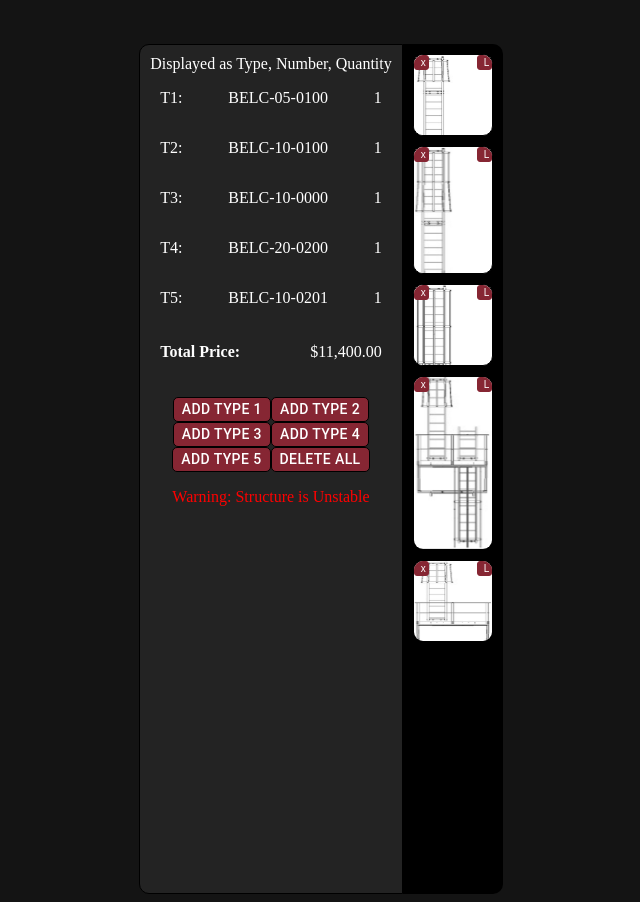
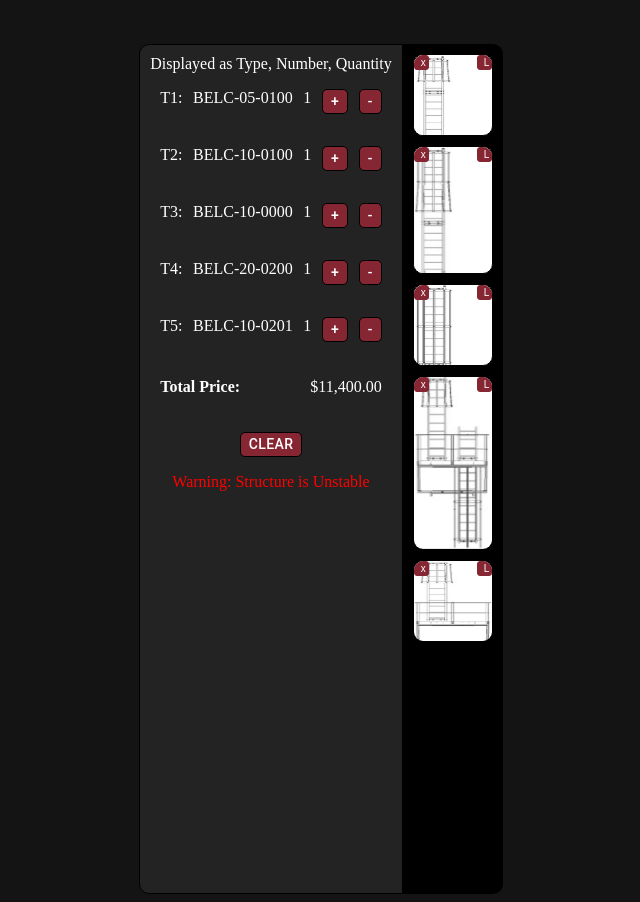
Before and after one commit to Roy1213/All-React-Projects-MC, a React (Create React App) app: page / in a window 1280 px wide. Shown: the whole page, without its empty margins (319-959 px from the left). Built offline with nearby package versions, Linux system fonts and the light colour scheme.

Commit message:
Reformatted buttons with plus/minus next to the information.

```diff
--- a/src/Data.js
+++ b/src/Data.js
@@ -5,41 +5,6 @@ export default class Data {
   static typePrices = [1300, 1800, 1300, 4100, 2900]
   static totalPrice = 0
   static globalLayout = []
-  static formatPrice = () => {
-    let USDollar = new Intl.NumberFormat('en-US', { style: 'currency', currency: 'USD' })
-    return USDollar.format(Data.totalPrice).toString()
-  }
-  static generateContent = () => {
-    let typesNum = [0, 0, 0, 0, 0]
-    Data.totalPrice = 0
-    for (let i = 0; i < Data.types.length; i++) {
-      typesNum[Math.abs(Data.types[i]) - 1]++
-      Data.totalPrice += Data.typePrices[Math.abs(Data.types[i]) - 1]
-    }
-    const rows = []
-    for (let i = 0; i < 5; i++) {
-      rows.push(
-        <div key={i} style={{
-          display: 'flex',
-          justifyContent: 'space-between',
-          paddingLeft: 10,
-          paddingRight: 10
-        }}>
-          <p>T{i + 1}: </p>  <p>{Data.typeNames[i]}</p> <p>{typesNum[i]}</p>
-        </div>)
-    }
-    rows.push(
-      <div key={6} style={{
-        display: 'flex',
-        justifyContent: 'space-between',
-        paddingLeft: 10,
-        paddingRight: 10,
-        paddingTop: 20
-      }}>
-        <b>Total Price:</b> {this.formatPrice()}
-      </div>)
-    return <div>{rows}</div>
-  }
   static updateArray() {
     Data.typesUpdated = []
     var min = Number.MIN_SAFE_INTEGER
--- a/src/ShowcaseLayout.js
+++ b/src/ShowcaseLayout.js
@@ -39,7 +39,7 @@ export default class ShowcaseLayout extends React.Component {
   }
 
   buttonStyle = {
-    minWidth: containerWidth / 2,
+    minWidth: containerWidth / 5,
     height: buttonArrayHeight / 3,
     backgroundColor: 'rgb(134, 38, 51)',
     border: '1px solid black',
@@ -57,6 +57,42 @@ export default class ShowcaseLayout extends React.Component {
     fontSize: '10px'
   }
 
+  formatPrice = () => {
+    let USDollar = new Intl.NumberFormat('en-US', { style: 'currency', currency: 'USD' })
+    return USDollar.format(Data.totalPrice).toString()
+  }
+
+  generateContent = () => {
+    let typesNum = [0, 0, 0, 0, 0]
+    Data.totalPrice = 0
+    for (let i = 0; i < Data.types.length; i++) {
+      typesNum[Math.abs(Data.types[i]) - 1]++
+      Data.totalPrice += Data.typePrices[Math.abs(Data.types[i]) - 1]
+    }
+    const rows = []
+    for (let i = 0; i < 5; i++) {
+      rows.push(
+        <div key={i} style={{
+          display: 'flex',
+          justifyContent: 'space-between',
+          paddingLeft: 10,
+          paddingRight: 10
+        }}>
+          <p>T{i + 1}: </p>  <p>{Data.typeNames[i]}</p> <p>{typesNum[i]}</p> <p><Button onClick={() => this.onNewLayout(i + 1)} style={this.buttonStyle}>+</Button></p><p><Button onClick={() => ShowcaseLayout.removeType(i + 1, this)} style={this.buttonStyle}>-</Button></p>
+        </div>)
+    }
+    rows.push(
+      <div key={6} style={{
+        display: 'flex',
+        justifyContent: 'space-between',
+        paddingLeft: 10,
+        paddingRight: 10,
+        paddingTop: 20
+      }}>
+        <b>Total Price:</b> {this.formatPrice()}
+      </div>)
+    return <div>{rows}</div>
+  }
 
   static setState() {
     super.setState()
@@ -73,10 +109,16 @@ export default class ShowcaseLayout extends React.Component {
   }
 
   static removeAtIndex(index, showcaseLayout) {
-    Data.types.splice(index, 1)
-    showcaseLayout.setState({
-      layouts: { lg: generateLayout() }
-    });
+    if (index != -1) {
+      Data.types.splice(index, 1)
+      showcaseLayout.setState({
+        layouts: { lg: generateLayout() }
+      });
+    }
+  }
+
+  static removeType(type, showcaseLayout) {
+    ShowcaseLayout.removeAtIndex(Data.types.indexOf(Math.abs(type)), showcaseLayout)
   }
 
   static flipAtIndex(index, showcaseLayout) {
@@ -151,6 +193,8 @@ export default class ShowcaseLayout extends React.Component {
     });
   }
 
+
+
   // onDragStop = () => {
   //   console.log("howdy hello world")
   //   //this.setState({ isDragging: false, height: 10 });
@@ -167,13 +211,13 @@ export default class ShowcaseLayout extends React.Component {
         display: 'flex',
         justifyContent: 'center', /*overflow: 'hidden'*/ height: containerHeight
       }}>
-        <div className="layoutJSON" style={{ overflowY: 'auto'}}>
+        <div className="layoutJSON" style={{ overflowY: 'auto' }}>
           Displayed as Type, Number, Quantity
 
-          <div className="columns">{Data.generateContent()}</div>
+          <div className="columns">{this.generateContent()}</div>
           <br />
           <br />
-          <div style={{
+          {/* <div style={{
             display: 'flex',
             justifyContent: 'center'
           }}>
@@ -186,13 +230,13 @@ export default class ShowcaseLayout extends React.Component {
           }}>
             <Button onClick={() => this.onNewLayout(3)} style={this.buttonStyle}>Add Type 3</Button>
             <Button onClick={() => this.onNewLayout(4)} style={this.buttonStyle}>Add Type 4</Button>
-          </div>
+          </div> */}
           <div style={{
             display: 'flex',
             justifyContent: 'center'
           }}>
-            <Button onClick={() => this.onNewLayout(5)} style={this.buttonStyle}>Add Type 5</Button>
-            <Button onClick={() => this.onNewLayout(-1)} style={this.buttonStyle}>Delete All</Button>
+            {/* <Button onClick={() => this.onNewLayout(5)} style={this.buttonStyle}>Add Type 5</Button> */}
+            <Button onClick={() => this.onNewLayout(-1)} style={this.buttonStyle}>Clear</Button>
           </div>
           <div style={{
             display: 'flex',
@@ -201,7 +245,7 @@ export default class ShowcaseLayout extends React.Component {
             {Data.generateWarnings()}
           </div>
         </div>
-        <div style={{ width: containerWidth, maxHeight: containerHeight}}>
+        <div style={{ width: containerWidth, maxHeight: containerHeight }}>
           {/* <div>
           Current Breakpoint: {this.state.currentBreakpoint} ({
             this.props.cols[this.state.currentBreakpoint]
@@ -213,7 +257,7 @@ export default class ShowcaseLayout extends React.Component {
           {_.capitalize(this.state.compactType) || "No Compaction"}
         </div> */}
 
-          <div style={{ borderTopRightRadius: '10px'}}>
+          <div style={{ borderTopRightRadius: '10px' }}>
             <div style={{ maxHeight: containerHeight, overflowX: 'hidden', overflowY: 'auto' }}>
               <ResponsiveReactGridLayout
                 {...this.props}
@@ -229,7 +273,7 @@ export default class ShowcaseLayout extends React.Component {
                 useCSSTransforms={this.state.mounted}
                 compactType={this.state.compactType}
                 preventCollision={!this.state.compactType}
-                style={{minHeight: containerHeight, width: Data.types.length !== 0 ? containerWidth : 15}}
+                style={{ minHeight: containerHeight, width: Data.types.length !== 0 ? containerWidth : 15 }}
               // style={{width: containerWidth / 2}}
               >
                 {this.generateDOM(this)}
```
